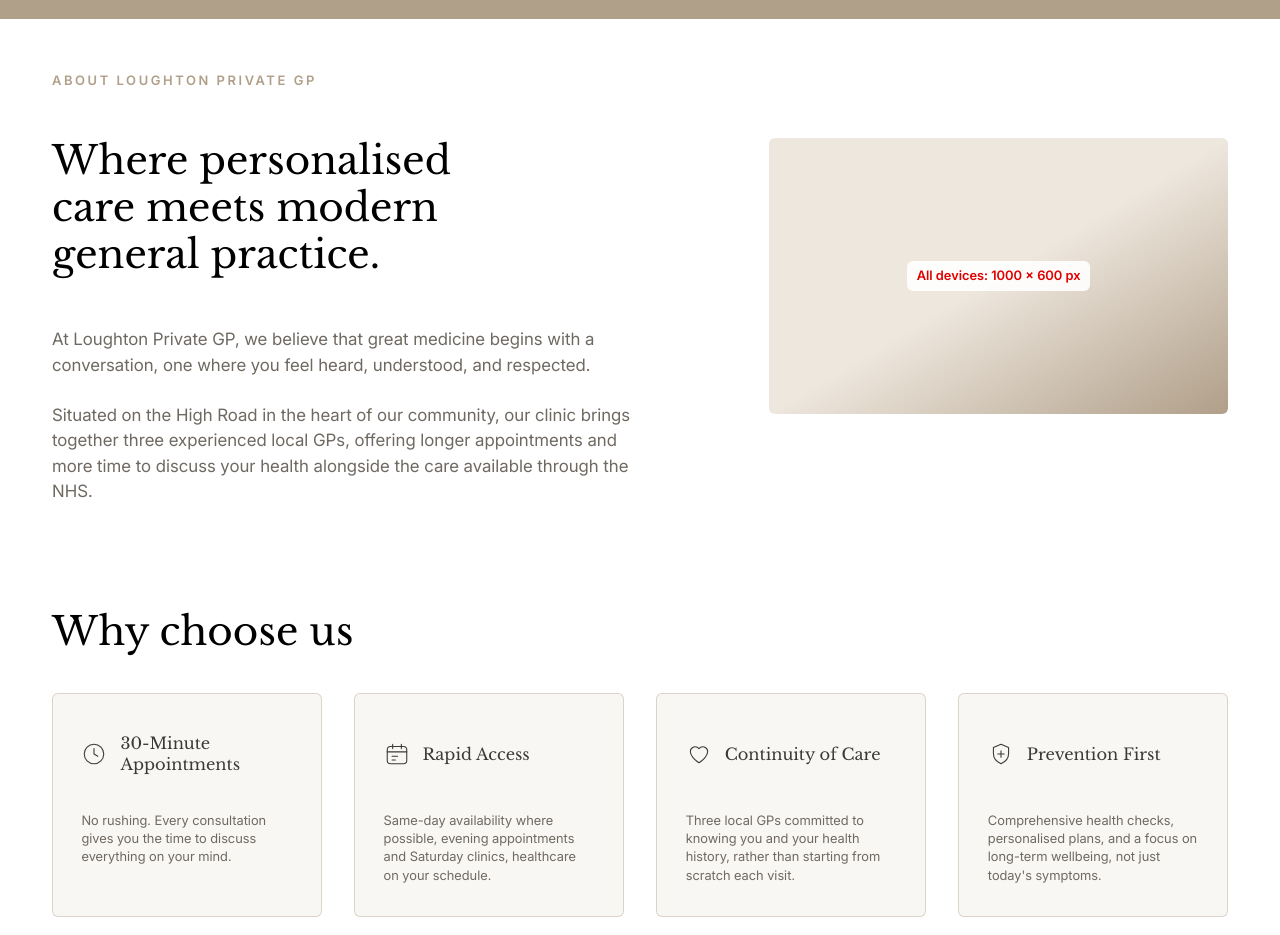
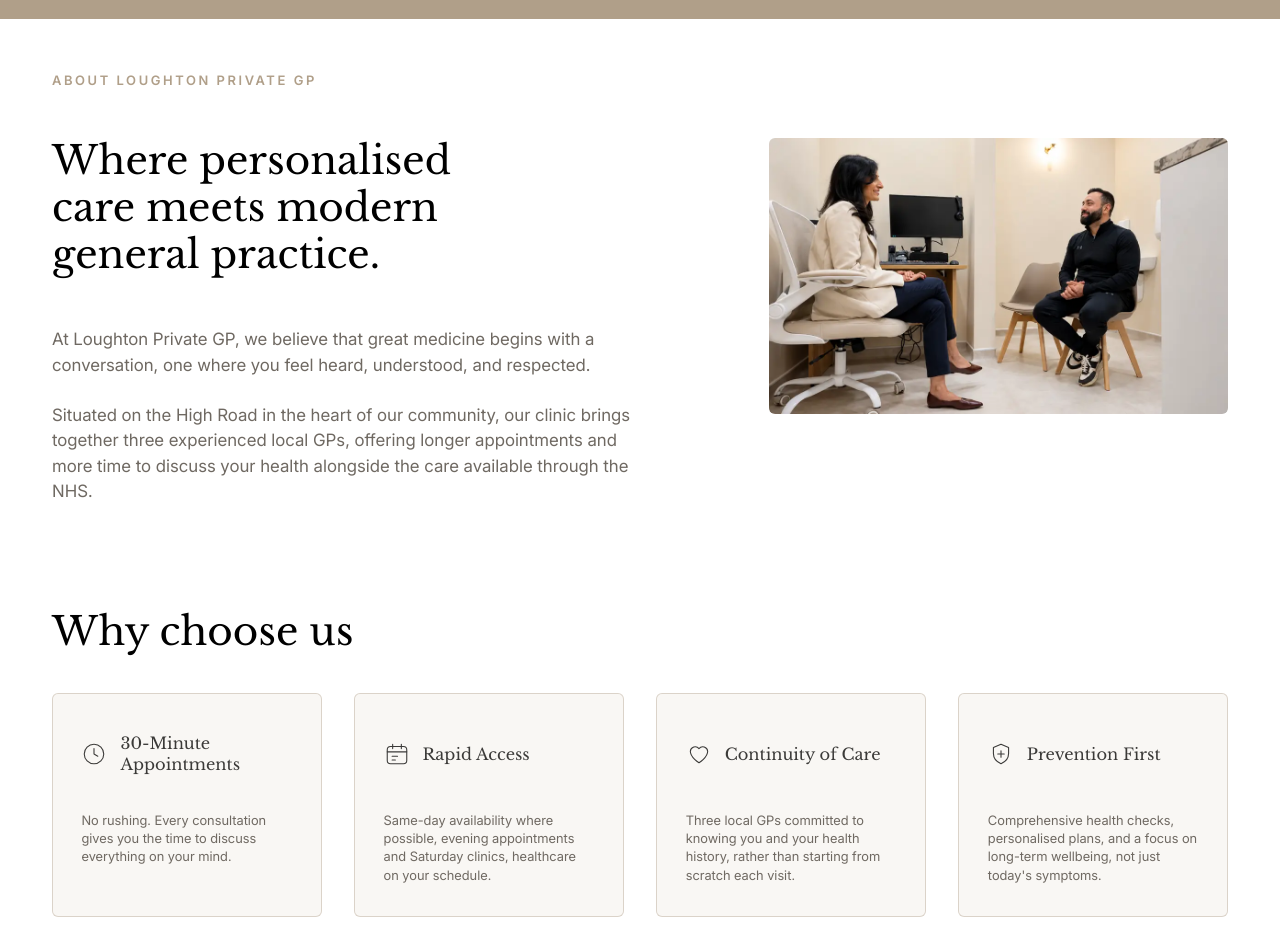
Before and after one commit to SonaliRam/Loughton, a React (Vite) app: page / in a window 1280 px wide. Shown: the part 860-1795 px from the top of the page. Built offline with nearby package versions, Linux system fonts and the light colour scheme.

Commit message:
about image added

```diff
--- a/src/components/sections/About.jsx
+++ b/src/components/sections/About.jsx
@@ -3,7 +3,7 @@
 import { about } from "../../data/home";
 import useReveal from "../../hooks/useReveal";
 import ImagePlaceholder from "../ui/ImagePlaceholder";
-import ImageSize from "../ui/ImageSize";
+import aboutImage from "../../assets/images/homepage-aboutus-image.webp";
 
 function About() {
   const sectionRef = useRef(null);
@@ -69,8 +69,11 @@
           data-about="image"
           className="group relative aspect-[5/3] overflow-hidden rounded-box"
         >
-          <ImagePlaceholder className="transition-transform duration-700 ease-out group-hover:scale-105" />
-          <ImageSize sizes={[{ device: "All devices", size: "1000 × 600 px" }]} />
+          <ImagePlaceholder
+            src={aboutImage}
+            alt=""
+            className="transition-transform duration-700 ease-out group-hover:scale-105"
+          />
         </div>
       </div>
     </section>
```
Also changed, not shown: src/assets/images/homepage-aboutus-image.webp (added).
